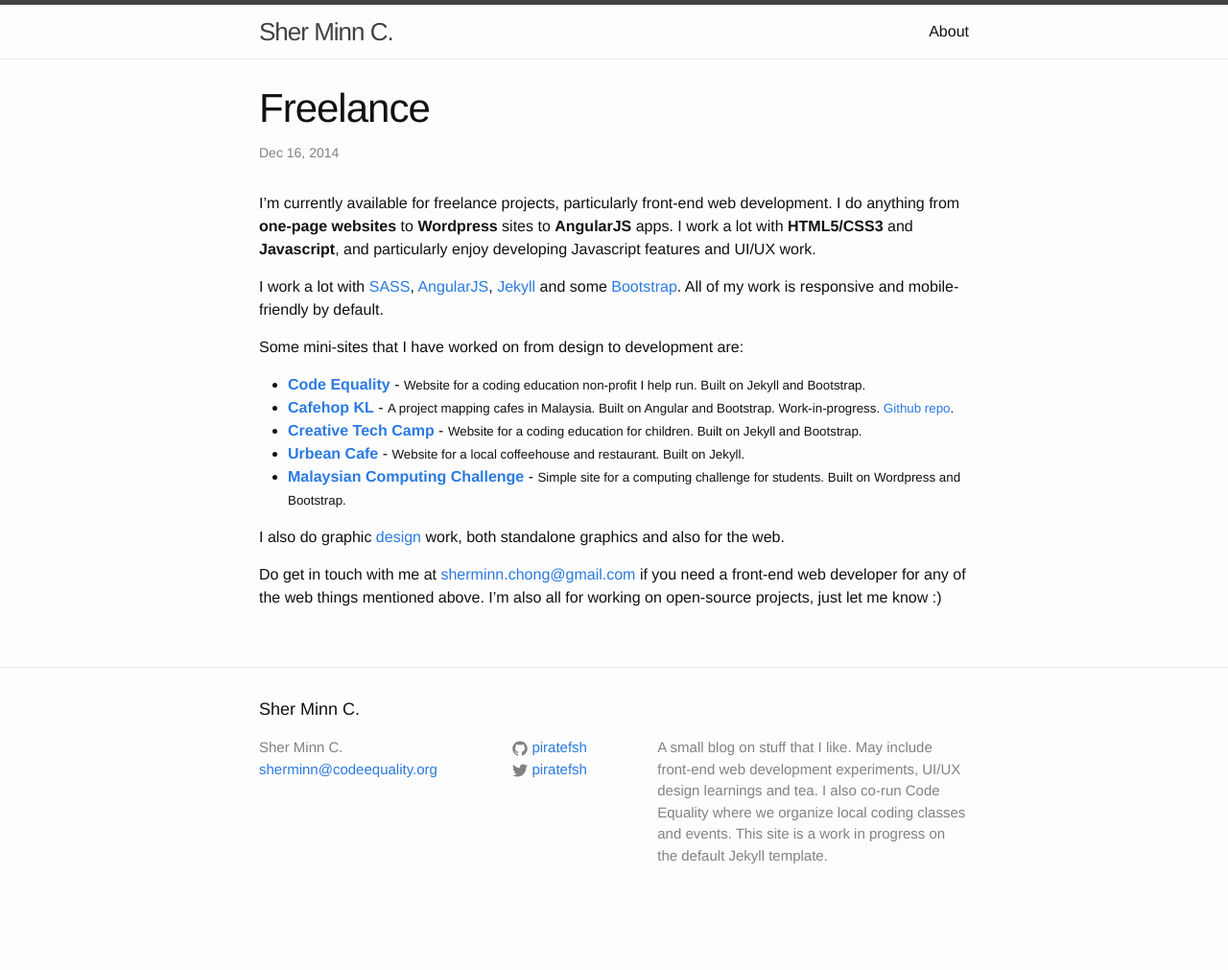
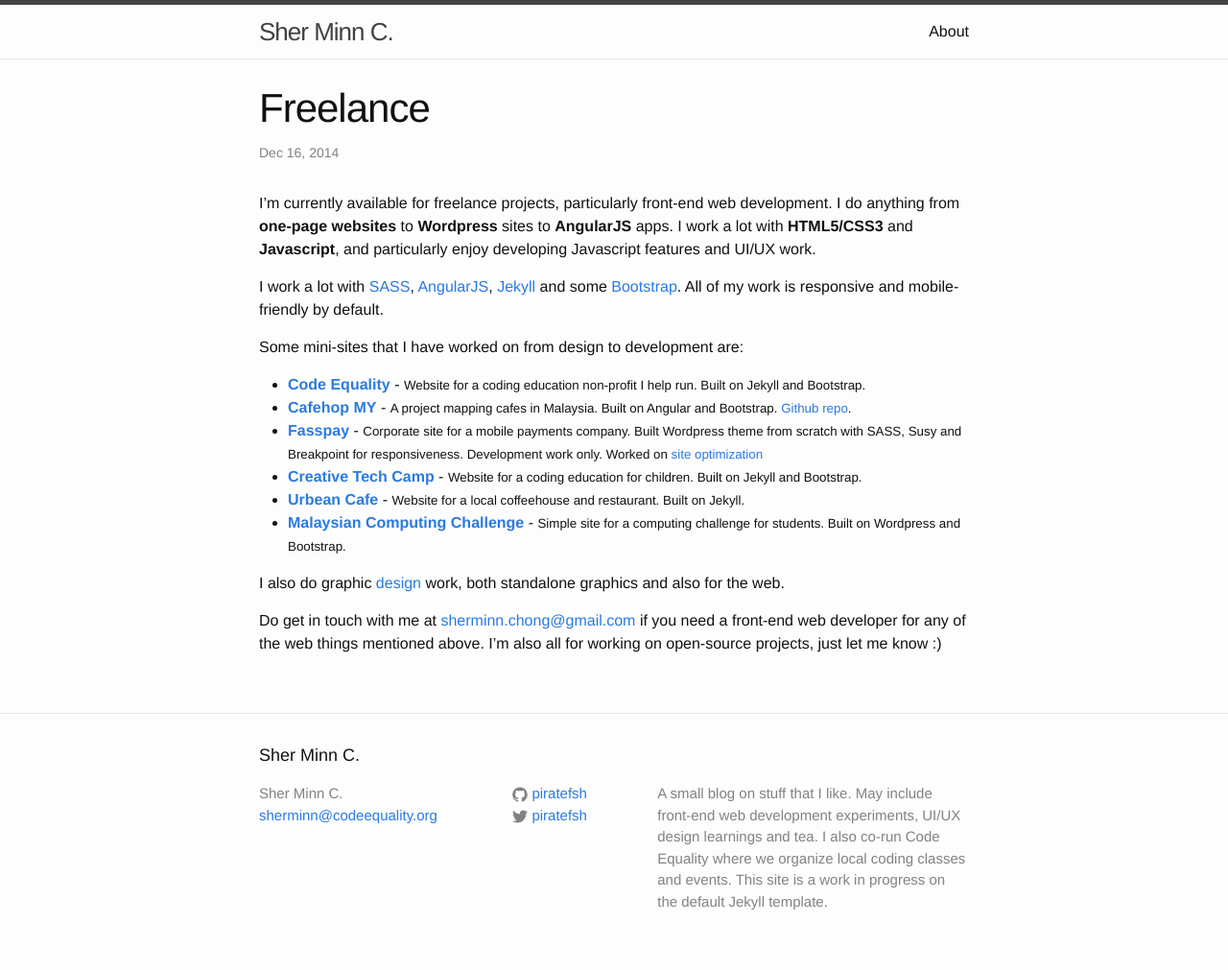
Before and after one commit to piratefsh/piratefsh.github.io, a Jekyll site: the page built from _posts/2014-12-16-freelance.md, in a window 1280 px wide. Shown: the whole page at 96% size. Built offline with Jekyll 4.4.1, drawn with Linux system fonts in a browser that asks for light colours; before the commit the page ends 963 px from its top, so only the background shows below that.

Commit message:
Add Fasspay to list of projects

```diff
--- a/_posts/2014-12-16-freelance.md
+++ b/_posts/2014-12-16-freelance.md
@@ -13,11 +13,11 @@
 Some mini-sites that I have worked on from design to development are:
 
 * __[Code Equality](http://codeequality.org)__ - <small>Website for a coding education non-profit I help run. Built on Jekyll and Bootstrap.</small>
-* __[Cafehop KL](http://cafehopmy.github.io)__ - <small>A project mapping cafes in Malaysia. Built on Angular and Bootstrap. Work-in-progress. <a href="https://github.com/CafehopMY/cafehopmy.github.io">Github repo</a>.</small>
+* __[Cafehop MY](http://cafehop.my)__ - <small>A project mapping cafes in Malaysia. Built on Angular and Bootstrap. <a href="https://github.com/CafehopMY/cafehopmy.github.io">Github repo</a>.</small>
+* __[Fasspay](http://fasspay.com)__ - <small>Corporate site for a mobile payments company. Built Wordpress theme from scratch with SASS, Susy and Breakpoint for responsiveness. Development work only. Worked on [site optimization](/webdev/projects/2015/01/23/site-optimizations.html)</small>
 * __[Creative Tech Camp](http://creativetechcamp.com)__ - <small>Website for a coding education for children. Built on Jekyll and Bootstrap.</small>
 * __[Urbean Cafe](http://urbeankl.github.io/)__ - <small>Website for a local coffeehouse and restaurant. Built on Jekyll.</small>
 * __[Malaysian Computing Challenge](http://ioimalaysia.org/)__ - <small>Simple site for a computing challenge for students. Built on Wordpress and Bootstrap.</small>
-<!-- * __[Fasspay](http://beta.fasspay.com/)__ - <small>Corporate site for a local mobile payment company. Built on Wordpress with Susy.</small> -->
 
 
 I also do graphic [design](http://www.behance.net/piratefsh) work, both standalone graphics and also for the web.
```
Also changed, not shown: other parts of _posts/2014-12-16-freelance.md (+1 -1 lines), _posts/2015-01-23-site-optimizations.md (+1 -1 lines).
